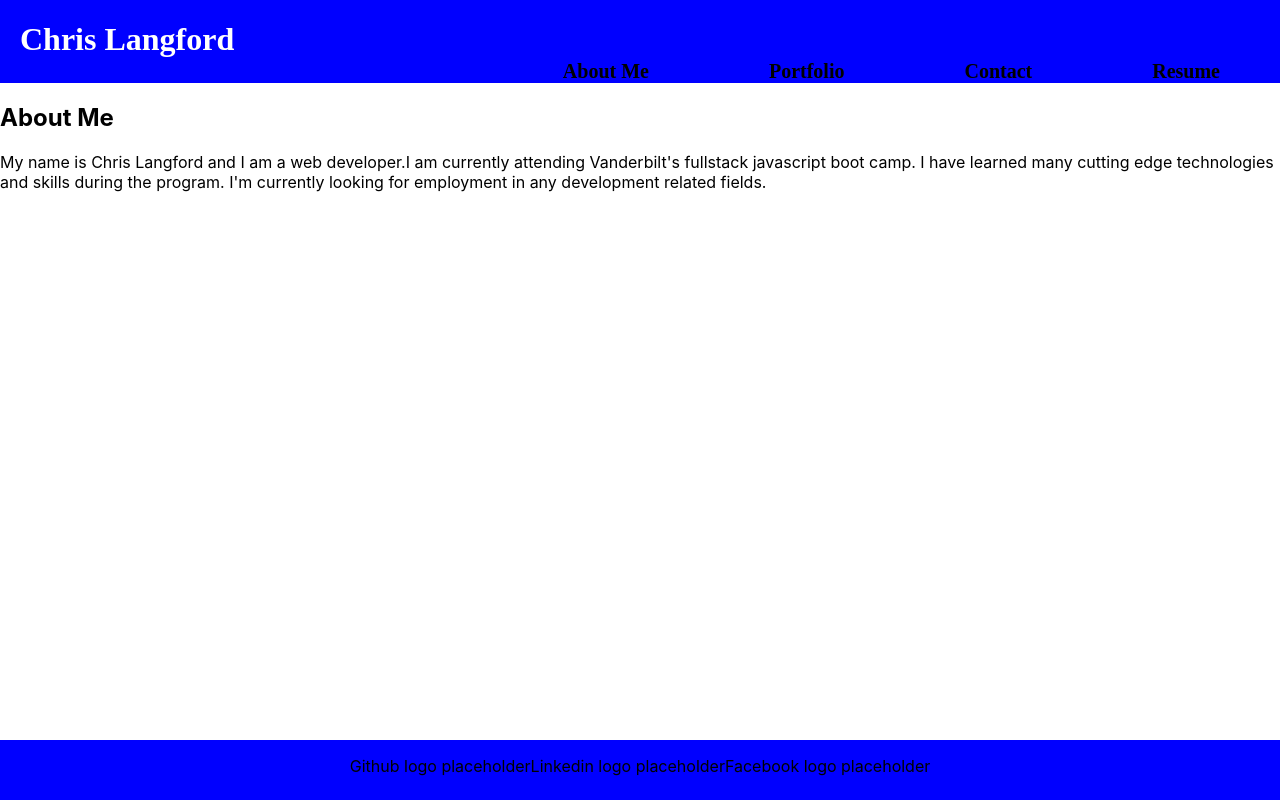
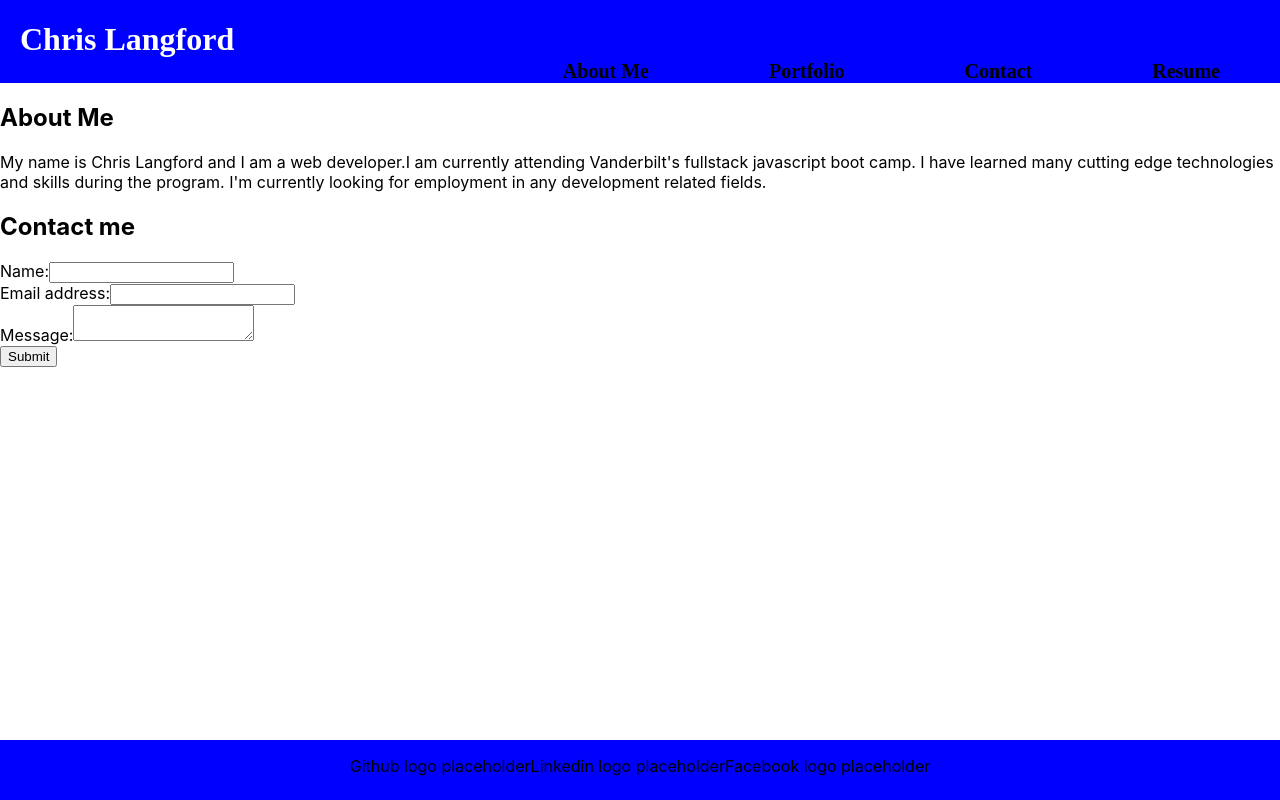
Before and after one commit to strayfrozen/My-React-Portfolio, a React (Create React App) app: page / in a window 1280 px wide. Built offline with nearby package versions, Linux system fonts and the light colour scheme.

Commit message:
built basic contact form no style

```diff
--- a/src/App.js
+++ b/src/App.js
@@ -4,6 +4,7 @@ import Header from './components/Header';
 import Navigation from './components/Navigation';
 import AboutMe from './components/AboutMe';
 import Footer from './components/Footer';
+import Contact from './components/Contact';
 
 
 
@@ -14,6 +15,7 @@ function App() {
       <main>
         <Header />
         <AboutMe />
+        <Contact />
         <Footer />
       </main>
     </div>
--- a/src/components/Contact/index.js
+++ b/src/components/Contact/index.js
@@ -0,0 +1,32 @@
+import React from 'react';
+
+import './Contact.css';
+
+
+
+
+function Contact() {
+    return (
+        <section>
+            <h1 >Contact me</h1>
+            <form >
+                <div>
+                    <label >Name:</label>
+                    <input />
+                </div>
+                <div>
+                    <label >Email address:</label>
+                    <input />
+                </div>
+                <div>
+                    <label>Message:</label>
+                    <textarea />
+                </div>
+                <button >Submit</button>
+            </form>
+
+        </section>
+    );
+}
+
+export default Contact;
```
